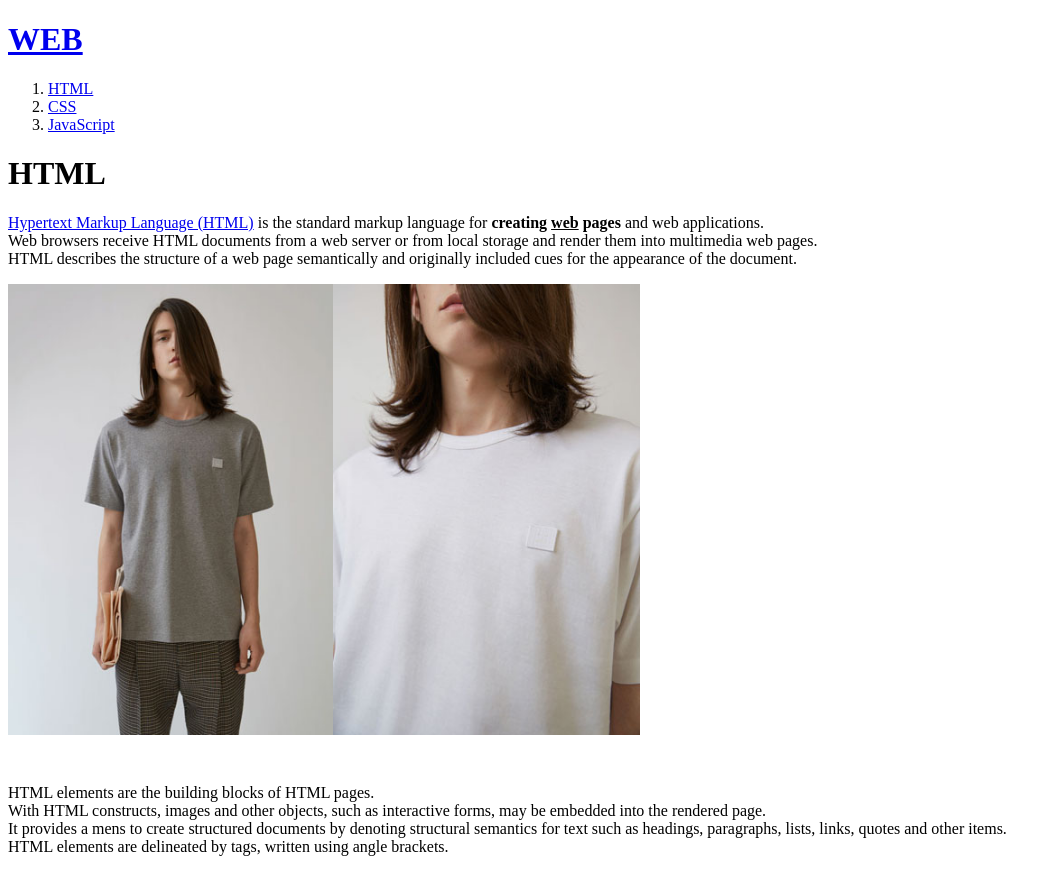
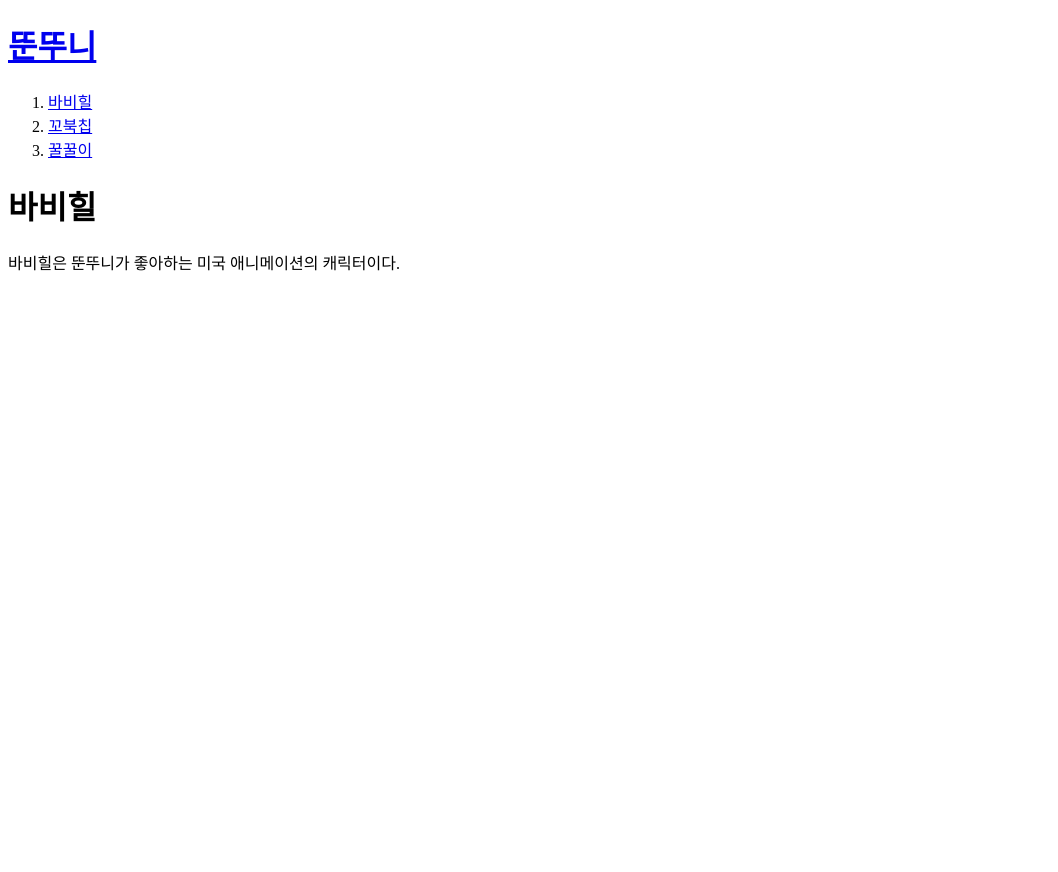
Before and after one commit to ParkBigKo/web1, a plain HTML site: page 1.html in a window 1280 px wide. Shown: the whole page, without its empty margins (0-1058 px from the left). After the commit the page ends 800 px from the top, so only its background shows below. Drawn offline with Linux system fonts and the light colour scheme.

Commit message:
ver.KorLang

```diff
--- a/1.html
+++ b/1.html
@@ -1,39 +1,27 @@
 <!doctype html>
 <html>
 <head>
-  <title>WEB1 - HTML</title>
+  <title>뚠뚜니 공략집</title>
   <meta charset="utf-8">
 </head>
 <body>
   <h1>
-    <a href = "index.html">WEB</a>
+    <a href = "index.html">뚠뚜니</a>
   </h1>
   <ol>
     <li>
-      <a href = "1.html">HTML</a>
+      <a href = "1.html">바비힐</a>
     </li>
     <li>
-      <a href = "2.html">CSS</a>
+      <a href = "2.html">꼬북칩</a>
     </li>
     <li>
-      <a href = "3.html">JavaScript</a>
+      <a href = "3.html">꿀꿀이</a>
     </li>
   </ol>
-  <h1>HTML</h1>
-  <p><a
-    href="http://www.w3.org/TR/html5/"
-    target = "_blank"
-    title = "html5 specification">
-    Hypertext Markup Language (HTML)</a> is the standard markup language for <strong>creating <u>web</u> pages</strong> and web applications.<br>
-    Web browsers receive HTML documents from a web server or from local storage and render them into multimedia web pages.<br>
-    HTML describes the structure of a web page semantically and originally included cues for  the appearance of the document.<br>
-  </p>
-  <img src="0060010001772.jpg" width="50%">
-  <p style="margin-top:45px;">
-    HTML elements are the building blocks of HTML pages.<br>
-    With HTML constructs, images and other objects, such as interactive forms, may be embedded into the rendered page.<br>
-    It provides a mens to create structured documents by denoting structural semantics for text such as headings, paragraphs, lists, links, quotes and other items.<br>
-    HTML elements are delineated by tags, written using angle brackets.
+  <h1>바비힐</h1>
+  <p>
+    바비힐은 뚠뚜니가 좋아하는 미국 애니메이션의 캐릭터이다.
   </p>
 </body>
 </html>
```
Also changed, not shown: 2.html (+8 -7 lines), 3.html (+8 -7 lines), index.html (+8 -8 lines).
